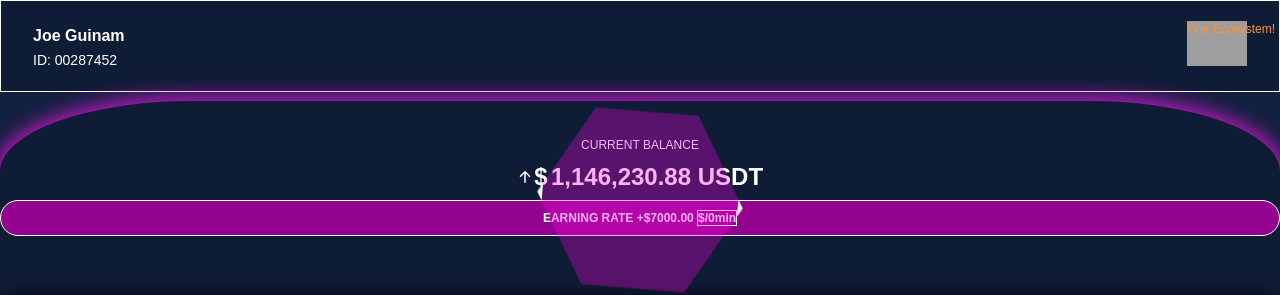
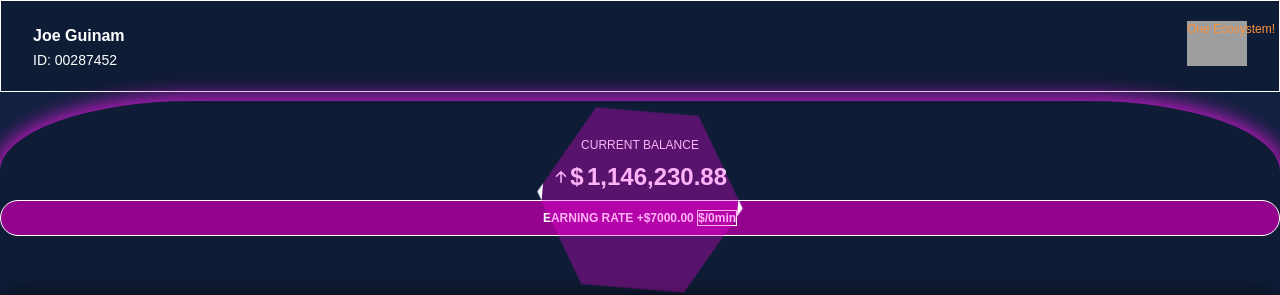
Before and after one commit to isaacwinner62/Rodney-kumar-de-alwis-portfolio, a plain HTML site: page earning.html in a window 1280 px wide. Shown: the top 295 px of the page. Drawn offline with nearby package versions, Linux system fonts and the light colour scheme; grey boxes are pictures that could not be loaded.

Commit message:
Add files via upload

```diff
--- a/earning.html
+++ b/earning.html
@@ -59,7 +59,7 @@
                 <span
                   class="earningcounter"
                   style="font-size: 24px; font-weight: 700"
-                  >1,146,230.88 USDT</span
+                  >1,146,230.88 </span
                 >
                 <span style="font-weight: 600; padding-left: 4px"></span>
               </p>
```
